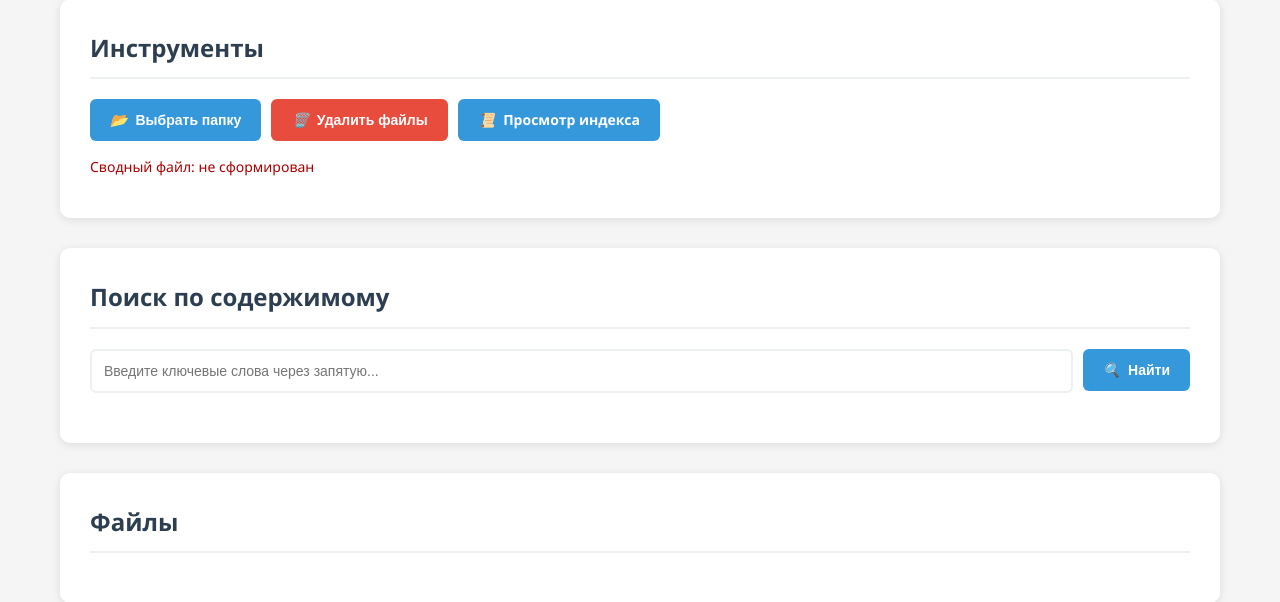
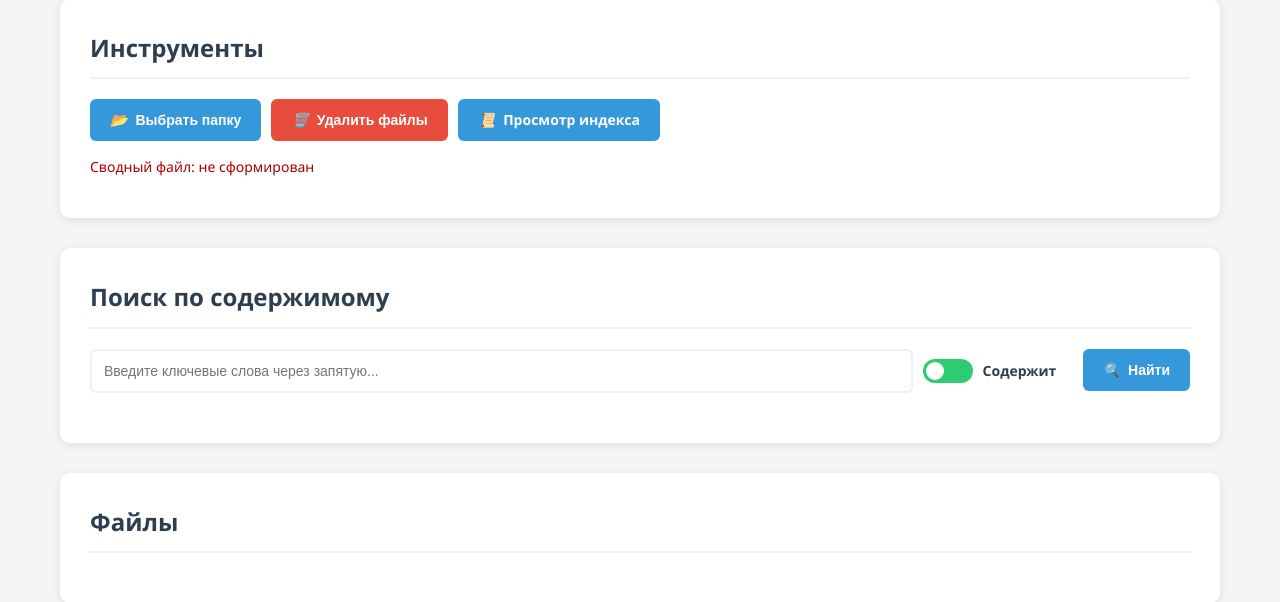
Before and after one commit to mvyarikov-web/ZAKUPKI_WEB, a Flask app: page / in a window 1280 px wide. Shown: the part 195-797 px from the top of the page. Run offline with Flask 3, Linux system fonts and the light colour scheme.

Commit message:
feat: implement exclude mode search and folder state persistence
Backend changes:
- Added exclude_mode parameter to Searcher.search() method
- Implemented logic to find files NOT containing search terms
- Updated Flask /search endpoint to handle exclude_mode
- Added "не содержит:" prefix to results in exclude mode

Frontend changes:
- Added toggle switch for "Содержит/Не содержит" in search bar
- Toggle changes color: green for "Содержит", red for "Не содержит"
- Updated JavaScript to send exclude_mode to API
- Display results with red "не содержит" prefix in exclude mode
- Limit snippets to 1 in exclude mode (vs 2 in normal mode)
- Persist folder/archive states in localStorage

Tests:
- Added comprehensive tests for exclude_mode in Searcher
- Added Flask API tests for exclude_mode
- All existing tests pass

Co-authored-by: mvyarikov-web <232117389+mvyarikov-web@users.noreply.github.com>

```diff
--- a/static/css/styles.css
+++ b/static/css/styles.css
@@ -713,3 +713,68 @@ section h2 {
     color: #6c757d;
     font-weight: 500;
 }
+
+/* Переключатель "Содержит/Не содержит" (FR-009) */
+.search-mode-toggle {
+    display: flex;
+    align-items: center;
+    gap: 10px;
+}
+
+.toggle-switch {
+    position: relative;
+    display: inline-block;
+    width: 50px;
+    height: 24px;
+}
+
+.toggle-switch input {
+    opacity: 0;
+    width: 0;
+    height: 0;
+}
+
+.toggle-slider {
+    position: absolute;
+    cursor: pointer;
+    top: 0;
+    left: 0;
+    right: 0;
+    bottom: 0;
+    background-color: #2ecc71;
+    transition: 0.3s;
+    border-radius: 24px;
+}
+
+.toggle-slider:before {
+    position: absolute;
+    content: "";
+    height: 18px;
+    width: 18px;
+    left: 3px;
+    bottom: 3px;
+    background-color: white;
+    transition: 0.3s;
+    border-radius: 50%;
+}
+
+.toggle-switch input:checked + .toggle-slider {
+    background-color: #e74c3c;
+}
+
+.toggle-switch input:checked + .toggle-slider:before {
+    transform: translateX(26px);
+}
+
+.toggle-label {
+    font-size: 14px;
+    font-weight: 600;
+    color: #2c3e50;
+    min-width: 90px;
+}
+
+/* Стили для результатов в режиме "не содержит" */
+.exclude-prefix {
+    color: #e74c3c;
+    font-weight: 600;
+}
--- a/static/js/script.js
+++ b/static/js/script.js
@@ -9,6 +9,8 @@ const filesList = document.getElementById('filesList');
 const fileCount = document.getElementById('fileCount');
 const searchInput = document.getElementById('searchInput');
 const searchBtn = document.getElementById('searchBtn');
+const excludeModeToggle = document.getElementById('excludeModeToggle');
+const toggleLabel = document.getElementById('toggleLabel');
 // FR-008: Удалена кнопка clearAllBtn - только deleteFilesBtn
 const deleteFilesBtn = document.getElementById('deleteFilesBtn');
 // Кнопки построения индекса нет — индекс строится автоматически
@@ -16,6 +18,17 @@ const messageModal = document.getElementById('messageModal');
 const modalMessage = document.getElementById('modalMessage');
 const closeModal = document.querySelector('.close');
 const indexStatus = document.getElementById('indexStatus');
+
+// --- Exclude Mode Toggle (FR-009) ---
+if (excludeModeToggle && toggleLabel) {
+    excludeModeToggle.addEventListener('change', () => {
+        if (excludeModeToggle.checked) {
+            toggleLabel.textContent = 'Не содержит';
+        } else {
+            toggleLabel.textContent = 'Содержит';
+        }
+    });
+}
 
 // --- File Select --- (удалено: выбор одиночных файлов)
 
@@ -233,6 +246,7 @@ function renderFileItem(file, archivesMap, file_statuses) {
         const archiveContents = archivesMap.get(file.path);
         fileDiv.className = 'folder-container archive-folder';
         fileDiv.id = `archive-${file.path.replace(/[^a-zA-Z0-9]/g, '-')}`;
+        fileDiv.dataset.path = file.path; // FR-009: Сохраняем путь для localStorage
 
         // Вычисляем агрегированный статус для архива
         const archiveStatus = calculateArchiveStatus(archiveContents, file_statuses);
@@ -382,6 +396,12 @@ function toggleArchive(archivePath) {
             contentDiv.style.display = isHidden ? 'block' : 'none';
             if (toggleIcon) {
                 toggleIcon.textContent = isHidden ? '▼' : '▶';
+            }
+            // FR-009: Сохраняем состояние архива в localStorage
+            try {
+                localStorage.setItem('archive-' + archivePath, isHidden ? 'expanded' : 'collapsed');
+            } catch (e) {
+                console.warn('Не удалось сохранить состояние архива в localStorage', e);
             }
         }
     }
@@ -598,10 +618,15 @@ async function performSearch(terms) {
     document.querySelectorAll('.file-item-wrapper[data-has-results]')
         .forEach(w => w.removeAttribute('data-has-results'));
 
+    const excludeMode = excludeModeToggle && excludeModeToggle.checked;
+
     const resp = await fetch('/search', {
         method: 'POST',
         headers: { 'Content-Type': 'application/json' },
-        body: JSON.stringify({ search_terms: terms })
+        body: JSON.stringify({
+            search_terms: terms,
+            exclude_mode: excludeMode
+        })
     });
     const data = await resp.json();
     try { localStorage.setItem('last_search_terms', terms); } catch (e) {}
@@ -632,13 +657,26 @@ async function performSearch(terms) {
                 if (fileWrapper) {
                     const resultsContainer = fileWrapper.querySelector('.file-search-results');
                     if (resultsContainer) {
-                        // FR-004: До 2 сниппетов на термин
+                        // FR-004, FR-009: До 2 сниппетов на термин (или 1 в режиме exclude)
+                        const isExcludeMode = excludeModeToggle && excludeModeToggle.checked;
+                        const maxSnippets = isExcludeMode ? 1 : 2;
+
                         const perTermHtml = resultsByFile[filePath].perTerm.map(entry => {
-                            const snips = (entry.snippets || []).slice(0, 2).map(s =>
+                            const snips = (entry.snippets || []).slice(0, maxSnippets).map(s =>
                                 `<div class="context-snippet">${escapeHtml(s)}</div>`
                             ).join('');
+
+                            // FR-009: Если термин начинается с "не содержит:", выделяем префикс красным
+                            let termHtml;
+                            if (entry.term.startsWith('не содержит:')) {
+                                const parts = entry.term.split(':');
+                                termHtml = `<span class="exclude-prefix">${escapeHtml(parts[0])}:</span> ${escapeHtml(parts.slice(1).join(':').trim())}`;
+                            } else {
+                                termHtml = `${escapeHtml(entry.term)} (${entry.count})`;
+                            }
+
                             return `<div class="per-term-block">
-                                <div class="found-terms"><span class="found-term">${escapeHtml(entry.term)} (${entry.count})</span></div>
+                                <div class="found-terms"><span class="found-term">${termHtml}</span></div>
                                 <div class="context-snippets">${snips || '<div class="context-empty">Нет сниппетов</div>'}</div>
                             </div>`;
                         }).join('');
@@ -838,6 +876,36 @@ function restoreFolderStates() {
             }
         }
     });
+
+    // FR-009: Восстанавливаем состояния архивов из localStorage
+    const archiveFolders = document.querySelectorAll('.folder-container.archive-folder');
+    archiveFolders.forEach(archiveDiv => {
+        const archiveId = archiveDiv.id;
+        if (archiveId && archiveId.startsWith('archive-')) {
+            // Извлекаем путь архива из ID
+            const archivePath = archiveId.replace('archive-', '').replace(/-/g, '/');
+            const contentDiv = archiveDiv.querySelector('.folder-content');
+            const toggleIcon = archiveDiv.querySelector('.toggle-icon');
+
+            if (contentDiv) {
+                // Попробуем несколько вариантов ключа
+                let savedState = localStorage.getItem('archive-' + archivePath);
+
+                // Если не нашли - попробуем через оригинальный путь из data-атрибута, если есть
+                if (!savedState && archiveDiv.dataset && archiveDiv.dataset.path) {
+                    savedState = localStorage.getItem('archive-' + archiveDiv.dataset.path);
+                }
+
+                if (savedState === 'expanded') {
+                    contentDiv.style.display = 'block';
+                    if (toggleIcon) toggleIcon.textContent = '▼';
+                } else if (savedState === 'collapsed') {
+                    contentDiv.style.display = 'none';
+                    if (toggleIcon) toggleIcon.textContent = '▶';
+                }
+            }
+        }
+    });
 }
 
 // --- Initial ---
--- a/templates/index.html
+++ b/templates/index.html
@@ -51,6 +51,13 @@
                 <h2>Поиск по содержимому</h2>
                 <div class="search-container">
                     <input type="text" id="searchInput" placeholder="Введите ключевые слова через запятую..." value="{{ last_search_terms or '' }}">
+                    <div class="search-mode-toggle">
+                        <label class="toggle-switch">
+                            <input type="checkbox" id="excludeModeToggle">
+                            <span class="toggle-slider"></span>
+                        </label>
+                        <span class="toggle-label" id="toggleLabel">Содержит</span>
+                    </div>
                     <button id="searchBtn" class="btn btn-primary">
                         <i class="icon">🔍</i> Найти
                     </button>
--- a/webapp/routes/search.py
+++ b/webapp/routes/search.py
@@ -23,9 +23,10 @@ def _get_files_state():
     return FilesState(results_file)
 
 
-def _search_in_files(search_terms):
+def _search_in_files(search_terms, exclude_mode=False):
     """НОВАЯ логика: поиск по сводному индексу (_search_index.txt), игнорируя заголовки.
     Группирует результаты по файлам и обновляет статусы file_status.
+    Параметр exclude_mode: если True, ищет файлы, которые НЕ содержат ключевые слова.
     """
     results = []
     terms = [t.strip() for t in search_terms.split(',') if t.strip()]
@@ -66,8 +67,8 @@ def _search_in_files(search_terms):
     # Поиск по индексу с привязкой к файлам
     try:
         s = Searcher()
-        current_app.logger.info(f"Поиск по индексу: terms={terms}")
-        matches = s.search(index_path, terms, context=80)
+        current_app.logger.info(f"Поиск по индексу: terms={terms}, exclude_mode={exclude_mode}")
+        matches = s.search(index_path, terms, context=80, exclude_mode=exclude_mode)
     except Exception as e:
         current_app.logger.exception(f'Ошибка поиска по индексу: {e}')
         matches = []
@@ -78,11 +79,14 @@ def _search_in_files(search_terms):
         title = m.get('title') or m.get('source') or 'индекс'
         kw = m.get('keyword', '')
         snip = m.get('snippet', '')
-        g = grouped.setdefault(title, { 'by_term': {}, 'total': 0 })
+        is_exclude = m.get('exclude_mode', False)
+        g = grouped.setdefault(title, { 'by_term': {}, 'total': 0, 'exclude_mode': is_exclude })
         tinfo = g['by_term'].setdefault(kw, { 'count': 0, 'snippets': [] })
         tinfo['count'] += 1
         g['total'] += 1
-        if len(tinfo['snippets']) < 3 and snip:
+        # В режиме исключения - только 1 сниппет
+        max_snippets = 1 if is_exclude else 3
+        if len(tinfo['snippets']) < max_snippets and snip:
             tinfo['snippets'].append(snip)
 
     # Обновим статусы известных файлов и подготовим выдачу
@@ -94,11 +98,21 @@ def _search_in_files(search_terms):
         # Составим агрегированный список терминов и до 3 сниппетов на термин
         found_terms = []
         context = []
-        for term, info in data['by_term'].items():
-            if not term:
-                continue
-            found_terms.append(f"{term} ({info['count']})")
-            context.extend(info['snippets'][:3])
+        is_exclude = data.get('exclude_mode', False)
+
+        if is_exclude:
+            # В режиме исключения добавляем префикс "не содержит" для каждого термина
+            for term in terms:
+                found_terms.append(f"не содержит: {term}")
+            # В режиме исключения только 1 сниппет
+            for term, info in data['by_term'].items():
+                context.extend(info['snippets'][:1])
+        else:
+            for term, info in data['by_term'].items():
+                if not term:
+                    continue
+                found_terms.append(f"{term} ({info['count']})")
+                context.extend(info['snippets'][:3])
 
         new_entry = {
             'status': 'contains_keywords',
@@ -168,6 +182,7 @@ def _search_in_files(search_terms):
 def search():
     """Поиск по ключевым словам"""
     search_terms = request.json.get('search_terms', '')
+    exclude_mode = request.json.get('exclude_mode', False)
 
     if not search_terms.strip():
         return jsonify({'error': 'Введите ключевые слова для поиска'}), 400
@@ -186,8 +201,8 @@ def search():
         return jsonify({'error': 'Слишком короткие/длинные или пустые ключевые слова'}), 400
 
     # Новый поиск через индекс
-    current_app.logger.info(f"Запрос поиска: terms='{','.join(filtered)}' (из {len(raw_terms)} входных)")
-    results = _search_in_files(','.join(filtered))
+    current_app.logger.info(f"Запрос поиска: terms='{','.join(filtered)}' (из {len(raw_terms)} входных), exclude_mode={exclude_mode}")
+    results = _search_in_files(','.join(filtered), exclude_mode=exclude_mode)
 
     # Сохраняем результаты поиска
     files_state = _get_files_state()
```
Also changed, not shown: document_processor/search/searcher.py (+63 -25 lines), tests/test_exclude_mode.py (added, +131 -0 lines), tests/test_flask_exclude_mode.py (added, +151 -0 lines).
